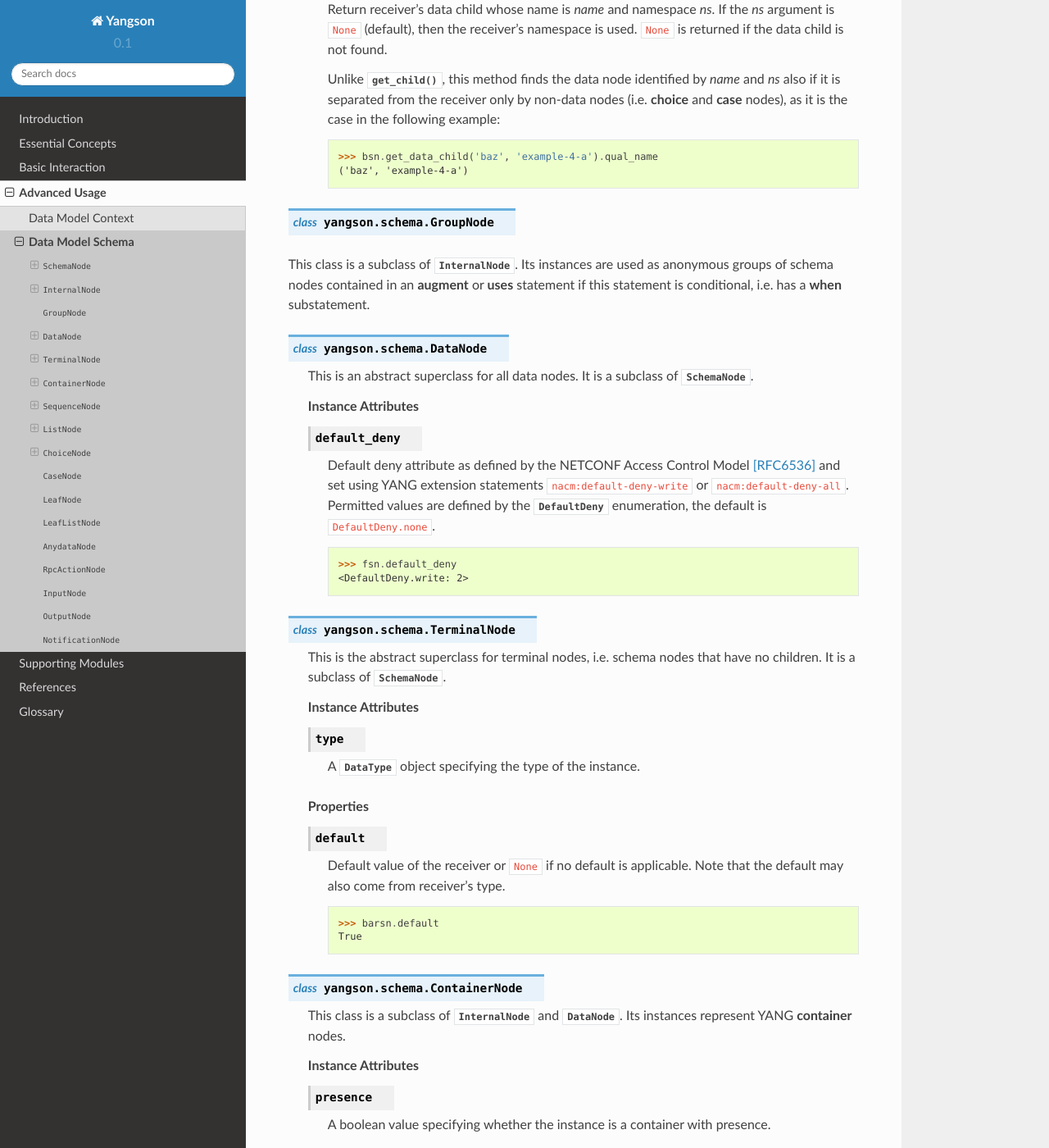
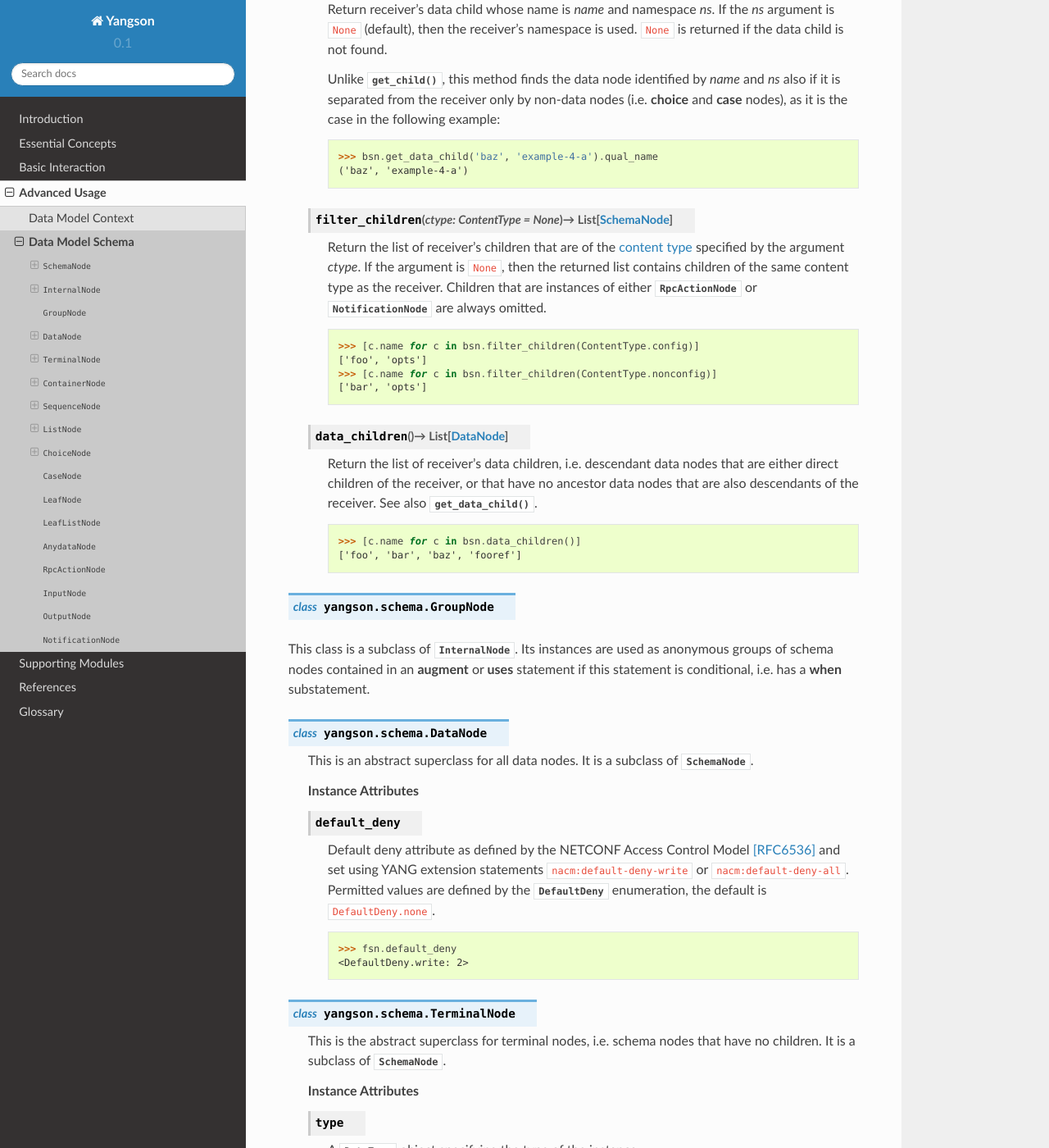
Before and after one commit to CZ-NIC/yangson, a Sphinx documentation site: the page built from docs/schema.rst, in a window 1280 px wide and 1400 px high, scrolled down 5022 px. Shown: the whole window at 82% size. Built offline with Sphinx 7.4.7 and the Read the Docs theme 2.0.0, drawn with Linux system fonts in a browser that asks for light colours; some of the changed text lies outside the part shown.

Commit message:
Finish docs of schema module.

```diff
--- a/docs/glossary.rst
+++ b/docs/glossary.rst
@@ -29,6 +29,12 @@
 
       A normalized string value that [RFC7950]_ defines for most
       scalar types.
+
+   content type
+
+      Character of a schema node, i.e. whether it represents
+      configuration, non-configuration, or both. Represented by the
+      enumeration :data:`~.enumerations.ContentType`.
 
    qualified name
 
--- a/docs/schema.rst
+++ b/docs/schema.rst
@@ -311,6 +311,34 @@
 	 >>> bsn.get_data_child('baz', 'example-4-a').qual_name
 	 ('baz', 'example-4-a')
 
+   .. method:: filter_children(ctype: ContentType = None) -> List[SchemaNode]
+
+      Return the list of receiver's children that are of the :term:`content
+      type` specified by the argument *ctype*. If the argument is
+      ``None``, then the returned list contains children of the same
+      content type as the receiver. Children that are instances of
+      either :class:`RpcActionNode` or :class:`NotificationNode` are
+      always omitted.
+
+      .. doctest::
+
+	 >>> [c.name for c in bsn.filter_children(ContentType.config)]
+	 ['foo', 'opts']
+	 >>> [c.name for c in bsn.filter_children(ContentType.nonconfig)]
+	 ['bar', 'opts']
+
+   .. method:: data_children() -> List[DataNode]
+
+      Return the list of receiver's data children, i.e. descendant
+      data nodes that are either direct children of the receiver, or
+      that have no ancestor data nodes that are also descendants of
+      the receiver. See also :meth:`get_data_child`.
+
+      .. doctest::
+
+	 >>> [c.name for c in bsn.data_children()]
+	 ['foo', 'bar', 'baz', 'fooref']
+
 .. class:: GroupNode
 
 This class is a subclass of :class:`InternalNode`. Its instances are
@@ -352,6 +380,11 @@
       A :class:`~.datatype.DataType` object specifying the type of the
       instance.
 
+      .. doctest::
+
+	 >>> type(rsn.type)
+	 <class 'yangson.datatype.LeafrefType'>
+
    .. rubric:: Properties
 
    .. attribute:: default
@@ -367,8 +400,8 @@
 
 .. class:: ContainerNode
 
-   This class is a subclass of :class:`InternalNode` and
-   :class:`DataNode`. Its instances represent YANG **container**
+   This class is a subclass of :class:`DataNode` and
+   :class:`InternalNode`. Its instances represent YANG **container**
    nodes.
 
    .. rubric:: Instance Attributes
@@ -377,6 +410,11 @@
 
       A boolean value specifying whether the instance is a container
       with presence.
+
+      .. doctest::
+
+	 >>> bsn.presence
+	 True
 
 .. class:: SequenceNode
 
@@ -392,12 +430,23 @@
       leaf-list entries set by the **min-elements** statement. The
       default is 0.
 
+      .. doctest::
+
+	 >>> qsn = dm.get_data_node('/example-4-b:quux')
+	 >>> qsn.min_elements
+	 0
+
    .. attribute:: max_elements
 
       An integer value specifying the maximum number of list or
       leaf-list entries set by the **max-elements** statement. The
       default value is ``None``, which means that no maximum is
       specified.
+
+      .. doctest::
+
+	 >>> qsn.max_elements
+	 2
 
    .. attribute:: user_ordered
 
@@ -407,18 +456,28 @@
       (leaf-)list is ordered by system, i.e. the server may rearrange
       the entries.
 
+      .. doctest::
+
+	 >>> qsn.user_ordered
+	 True
+
    .. rubric:: Public Methods
 
    .. method:: entry_from_raw(rval: RawEntry) -> EntryValue
 
       Return a :term:`cooked value` of an array entry transformed from
-      :term:`raw value` *rval* as dictated by the receiver and its
+      :term:`raw value` *rval* as dictated by the receiver and/or its
       subtree in the schema.
 
       This method raises :exc:`NonexistentSchemaNode` if *rval*
       contains a member that is not defined in the schema, and
       :exc:`~.datatype.YangTypeError` if a scalar value inside *rval*
       is of incorrect type.
+
+      .. doctest::
+
+	 >>> qsn.entry_from_raw("2.7182")
+	 Decimal('2.7182')
 
 .. class:: ListNode
 
@@ -453,13 +512,11 @@
       the **default** substatement of **choice**. The value of
       ``None`` (default) means that no case is defined as default.
 
-   .. rubric:: Public Methods
+      .. doctest::
 
-   .. method:: active_case(value: ObjectValue) -> Optional[CaseNode]
-
-      Return the receiver's case that is active in *value*, or
-      ``None`` if there is no such case. Active is the case whose
-      descendant data nodes have instance(s) in *value*.
+	 >>> osn = bsn.get_child('opts', 'example-4-a')
+	 >>> osn.default_case
+	 ('a', 'example-4-a')
 
 .. class:: CaseNode
 
@@ -472,8 +529,8 @@
 
 .. class:: LeafNode
 
-   This class is a subclass of :class:`TerminalNode` and
-   :class:`DataNode`. Its instances represent YANG **leaf** nodes.
+   This class is a subclass of :class:`DataNode` and :class:`TerminalNode`.
+   Its instances represent YANG **leaf** nodes.
 
 .. class:: LeafListNode
 
```
